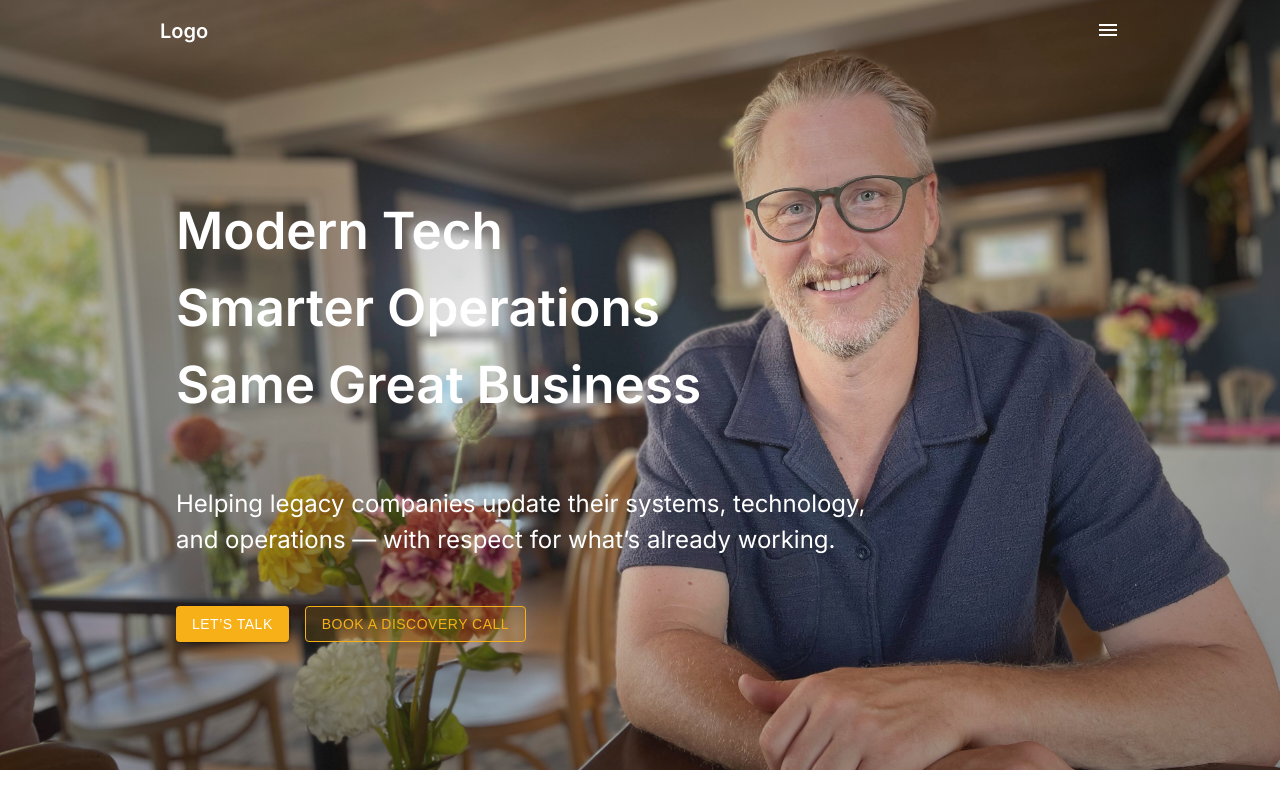
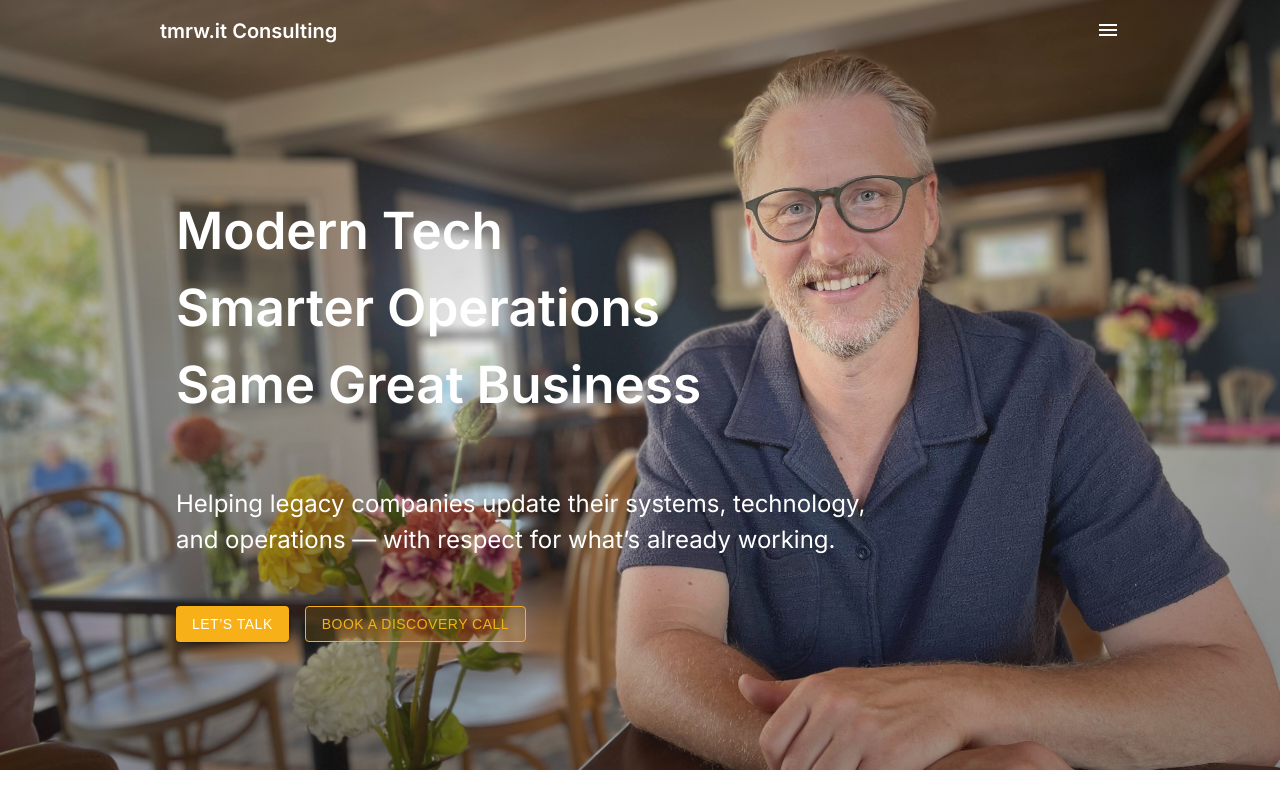
Before and after one commit to nathanaelnienaber/n2n.work, a React (Vite) app: page / in a window 1280 px wide. Shown: the top 800 px of the page. Built offline with nearby package versions, Linux system fonts and the light colour scheme.

Commit message:
updated button color

```diff
--- a/src/components/Header.jsx
+++ b/src/components/Header.jsx
@@ -16,7 +16,7 @@ export default function Header() {
   return (
     <header className={`site-header${scrolled ? ' scrolled' : ''}`}>
       <div className="container">
-        <div className="logo">Logo</div>
+        <div className="logo">tmrw.it Consulting</div>
         <button className="menu-toggle" aria-label="Menu">
           <span className="material-icons">menu</span>
         </button>
--- a/src/styles.css
+++ b/src/styles.css
@@ -2,7 +2,7 @@
 
 :root {
   --primary: #f7b018;
-  --primary-variant: #fbcf77;
+  --primary-variant: #f7b018e4;
   --secondary: #152eef;
   --background: #f7f9fb;
   --surface: #ffffff;
@@ -98,7 +98,7 @@ ul {
 }
 
 .btn.outline:hover {
-  background: rgba(254, 254, 254, 0.75);
+  background: rgba(5, 5, 5, 0.02);
 }
 
 /* Header */
```
